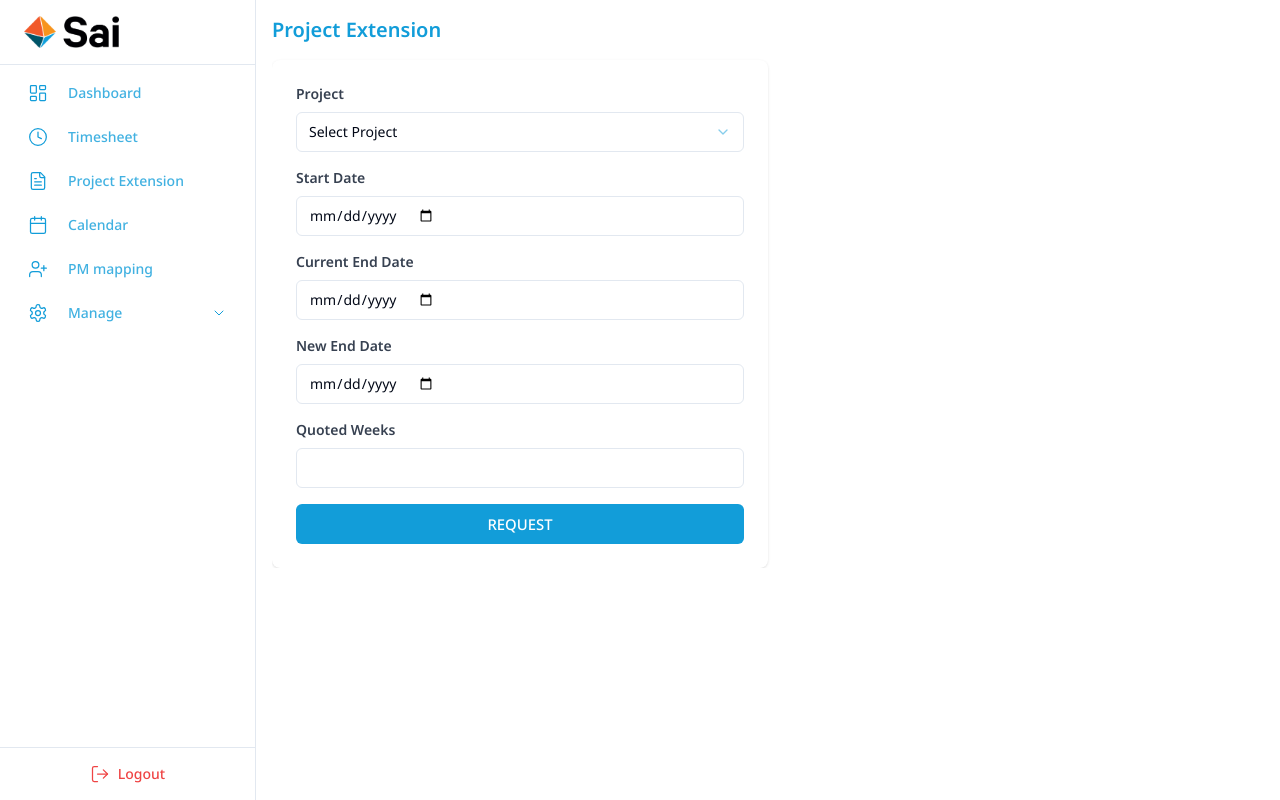
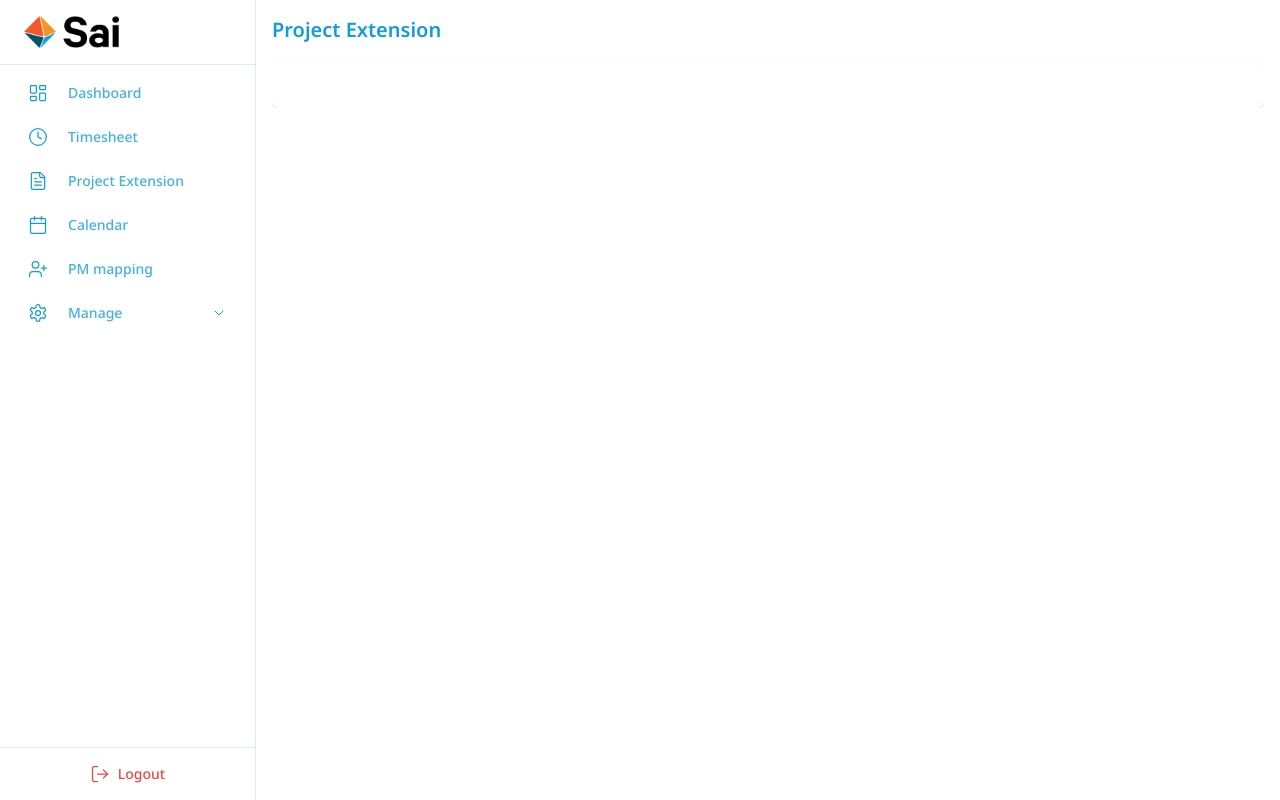
Before and after one commit to adainsys-repos/Timesheet_Static, a React (Vite) app: page /project-extension in a window 1280 px wide. Built offline with nearby package versions, Linux system fonts and the light colour scheme.

Commit message:
Revert "Screen for Project Extension"

```diff
--- a/src/routes/project-extension/page.tsx
+++ b/src/routes/project-extension/page.tsx
@@ -1,49 +1,10 @@
-import { Select, SelectContent, SelectItem, SelectTrigger, SelectValue } from '@/components/ui/select';
-import { Button } from '@/components/ui/button';
-import { Input } from '@/components/ui/input';
 import RouteHeader from '@/components/common/route-header';
 
 export default function ProjectExtension() {
     return (
         <div className="flex flex-col gap-4">
             <RouteHeader text="Project Extension" />
-            <div className="flex gap-6">
-                <div className="bg-white rounded-lg shadow p-6 w-1/2 space-y-4">
-                    <div className="space-y-2">
-                        <label className="block text-sm font-semibold text-gray-700">Project</label>
-                        <Select>
-                            <SelectTrigger>
-                                <SelectValue placeholder="Select Project" />
-                            </SelectTrigger>
-                            <SelectContent>
-                                <SelectItem value="project1">Project 1</SelectItem>
-                                <SelectItem value="project2">Project 2</SelectItem>
-                                <SelectItem value="project3">Project 3</SelectItem>
-                            </SelectContent>
-                        </Select>
-                    </div>
-
-                    <div className="space-y-2">
-                        <label className="block text-sm font-semibold text-gray-700">Start Date</label>
-                        <Input
-                            type="date" placeholder="02-Feb-2025"/>
-                    </div>
-                    <div className="space-y-2">
-                        <label className="block text-sm font-semibold text-gray-700">Current End Date</label>
-                        <Input type="date" placeholder="Current End Date"/>
-                    </div>
-
-                    <div className="space-y-2">
-                        <label className="block text-sm font-semibold text-gray-700">New End Date</label>
-                        <Input type="date" />
-                    </div>
-                    <div className="space-y-2">
-                        <label className="block text-sm font-semibold text-gray-700">Quoted Weeks</label>
-                        <Input type="number"/>
-                    </div>
-                    <Button className="w-full mt-4">REQUEST</Button>
-                </div>
-            </div>
+            <div className="bg-white rounded-lg shadow p-6">{/* Add project extension content here */}</div>
         </div>
     );
 }
```
